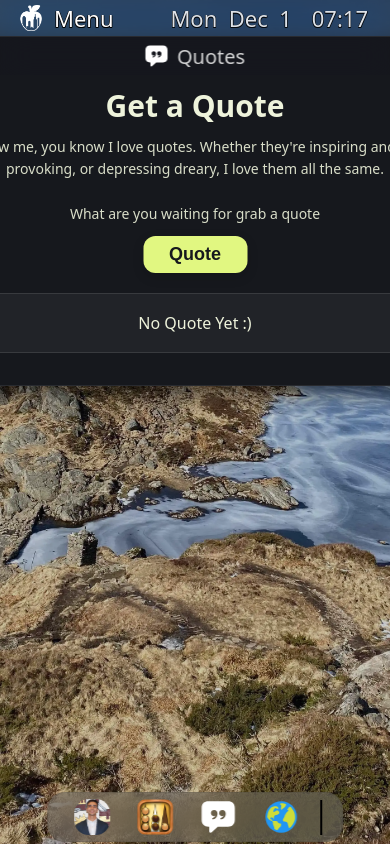
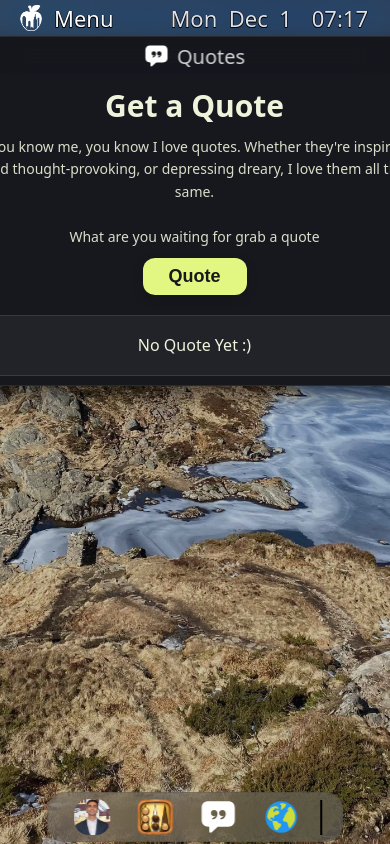
Before and after one commit to RoySchor/personal-website, a React (Vite) app in the folder 2d-personal-portfolio-website/: page / in a window 390 px wide. Both pictures are taken after a click on the button 218 px from the left and 817 px from the top of the page. Shown: the top 844 px of the page. Built offline with nearby package versions, Linux system fonts and the light colour scheme.

Commit message:
addition style changes

```diff
--- a/2d-personal-portfolio-website/src/apps/QuotesApp.tsx
+++ b/2d-personal-portfolio-website/src/apps/QuotesApp.tsx
@@ -64,11 +64,11 @@ const QuotesApp: React.FC<WindowAppProps> = () => {
   return (
     <div
       style={{
-        padding: "var(--quotes-padding)",
+        padding: "var(--quotes-container-padding)",
         display: "flex",
         flexDirection: "column",
         alignItems: "center",
-        gap: "var(--quotes-gap)",
+        gap: "var(--quotes-dev-gap)",
         minHeight: "100%",
         background: "var(--win-bg)",
       }}
@@ -93,7 +93,7 @@ const QuotesApp: React.FC<WindowAppProps> = () => {
           fontSize: "var(--quotes-subtitle-size)",
           color: "#EEF3DB",
           textAlign: "center",
-          maxWidth: "600px",
+          maxWidth: "var(--quotes-subtitle-max-width)",
           lineHeight: "1.6",
           opacity: 0.9,
         }}
--- a/2d-personal-portfolio-website/src/index.css
+++ b/2d-personal-portfolio-website/src/index.css
@@ -52,11 +52,12 @@
   /* Quotes App sizing */
   --quotes-title-size: 48px;
   --quotes-subtitle-size: 18px;
+  --quotes-subtitle-max-width: 85%;
   --quotes-button-padding: 16px 48px;
   --quotes-button-font-size: 24px;
   --quotes-quote-size: 20px;
-  --quotes-padding: 40px;
-  --quotes-gap: 30px;
+  --quotes-container-padding: 40px;
+  --quotes-dev-gap: 30px;
   --quotes-quote-box-margin-top: 20px;
 }
 
@@ -104,11 +105,12 @@
     /* Quotes App sizing - mobile */
     --quotes-title-size: 30px;
     --quotes-subtitle-size: 14px;
+    --quotes-subtitle-max-width: 80%;
     --quotes-button-padding: 8px 26px;
     --quotes-button-font-size: 18px;
     --quotes-quote-size: 16px;
-    --quotes-padding: 10px;
-    --quotes-gap: 10px;
+    --quotes-container-padding: 10px 20px;
+    --quotes-dev-gap: 10px;
     --quotes-quote-box-margin-top: 10px;
   }
 }
```
